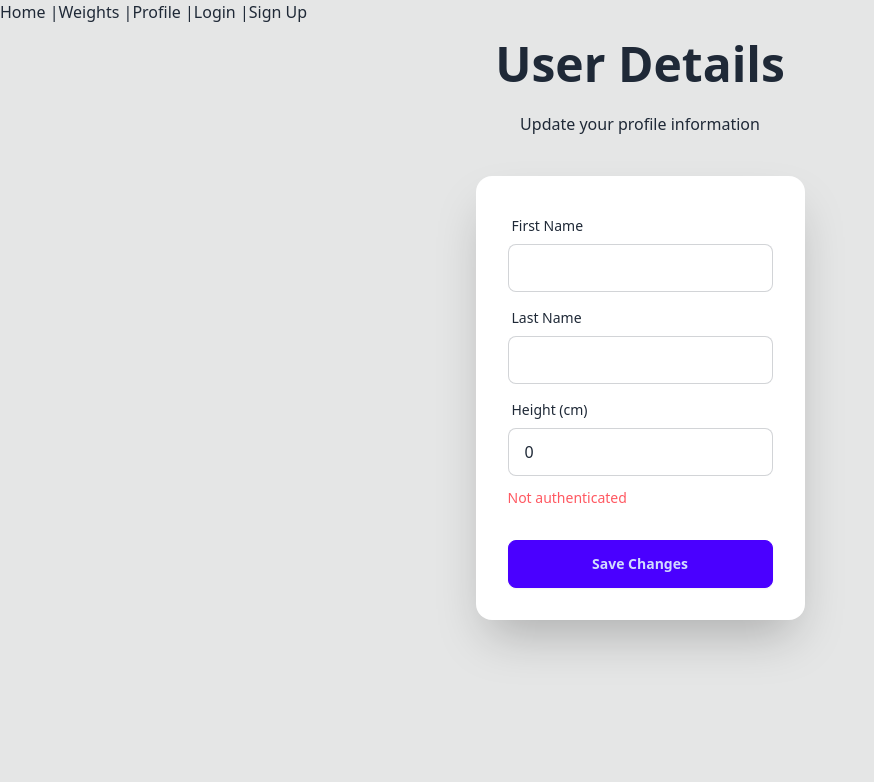
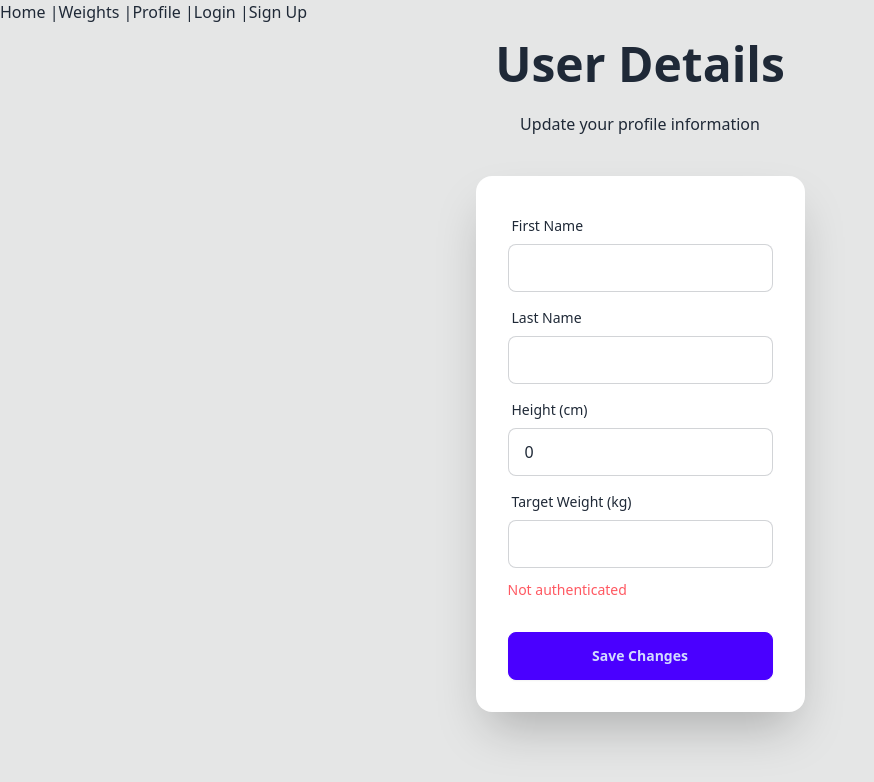
Before and after one commit to patrikvalentiny/weightracker-supabase, a React (Vite) app: page /profile in a window 1280 px wide. Shown: the top 782 px of the page, without its empty margins (0-874 px from the left). Built offline with nearby package versions, Linux system fonts and the light colour scheme; no server answers.

Commit message:
feat: add target weight input and display weight difference in CurrentWeightCard

```diff
--- a/src/components/cards/CurrentWeightCard.tsx
+++ b/src/components/cards/CurrentWeightCard.tsx
@@ -1,16 +1,24 @@
 interface CurrentWeightCardProps {
     weight?: number;
     date?: string;
+    difference?: number;
 }
 
-export const CurrentWeightCard = ({ weight, date }: CurrentWeightCardProps) => {
+export const CurrentWeightCard = ({ weight, date, difference }: CurrentWeightCardProps) => {
     return (
         <div className="card bg-base-200 md:col-span-2">
             <div className="card-body">
                 <h2 className="card-title text-2xl">Current Weight</h2>
                 {weight && date ? (
                     <>
-                        <p className="text-5xl font-bold">{weight.toFixed(1)} kg</p>
+                        <p className="text-5xl font-bold flex items-center gap-2">
+                            {weight.toFixed(1)} kg
+                            {difference !== undefined && (
+                                <span className={`text-lg ${(difference ?? 0) > 0 ? 'text-error' : 'text-success'}`}>
+                                    {' '}({difference > 0 ? '+' : ''}{difference.toFixed(1)} kg)
+                                </span>
+                            )}
+                        </p>
                         <p className="text-sm opacity-80">Last updated: {date}</p>
                     </>
                 ) : (
--- a/src/pages/Home.tsx
+++ b/src/pages/Home.tsx
@@ -108,6 +108,7 @@ export default function Home() {
                 <CurrentWeightCard
                     weight={latestWeight?.weight ?? 0}
                     date={latestWeight ? formatDate(latestWeight.created_on) : 'No data'}
+                    difference={latestWeight?.difference}
                 />
                 <WeeklyProgressCard
                     progress={weeklyProgress}
--- a/src/pages/UserDetails.tsx
+++ b/src/pages/UserDetails.tsx
@@ -5,7 +5,8 @@ import { UserDetails as IUserDetails } from '../types/userDetails';
 export default function UserDetails() {
   const [details, setDetails] = useState<IUserDetails>({
     user_id: '',
-    height_cm: 0
+    height_cm: 0,
+    target_weight: null
   });
   const [error, setError] = useState('');
   const [message, setMessage] = useState('');
@@ -82,6 +83,17 @@ export default function UserDetails() {
                           value={details.height_cm}
                           onChange={(e) => setDetails({ ...details, height_cm: parseInt(e.target.value) || 0 })} />
                   </div>
+                  <div className="form-control">
+                      <label className="label">
+                          <span className="label-text">Target Weight (kg)</span>
+                      </label>
+                      <input
+                          type="number"
+                          step="0.1"
+                          className="input input-bordered"
+                          value={details.target_weight ?? ''}
+                          onChange={(e) => setDetails({ ...details, target_weight: parseFloat(e.target.value) || null })} />
+                  </div>
                   {error && <div className="text-error text-sm mt-1">{error}</div>}
                   {message && <div className="text-success text-sm mt-1">{message}</div>}
                   <div className="form-control mt-6">
--- a/src/pages/WeightList.tsx
+++ b/src/pages/WeightList.tsx
@@ -6,8 +6,7 @@ export default function WeightList() {
 
   const transformedWeights = weights.map(w => ({
     ...w,
-    date: new Date(w.created_on),
-    difference: 0 // TODO: Calculate actual difference
+    date: new Date(w.created_on)
   }));
 
   return <WeightTable weights={transformedWeights} />;
--- a/src/services/userDetails.ts
+++ b/src/services/userDetails.ts
@@ -21,7 +21,14 @@ export async function updateUserDetails(details: Partial<UserDetails>): Promise<
   const { data, error } = await supabase
     .from('user_details')
     .upsert(
-        {user_id: user.id, height_cm: details.height_cm!, first_name: details.first_name, last_name: details.last_name, updated_at: new Date().toISOString()},
+        {
+          user_id: user.id,
+          height_cm: details.height_cm!,
+          first_name: details.first_name,
+          last_name: details.last_name,
+          target_weight: details.target_weight,
+          updated_at: new Date().toISOString()
+        },
     )
     .select()
     .single();
--- a/src/types/WeightWithBMI.ts
+++ b/src/types/WeightWithBMI.ts
@@ -7,4 +7,5 @@ export interface WeightWithBMIModel  {
   bmi_category?: string;
   recommendations?: string;
   description?: string;
+  difference?: number;
 }
--- a/src/types/database.ts
+++ b/src/types/database.ts
@@ -41,6 +41,7 @@ export type Database = {
           first_name: string | null
           height_cm: number
           last_name: string | null
+          target_weight: number | null
           updated_at: string | null
           user_id: string
         }
@@ -48,6 +49,7 @@ export type Database = {
           first_name?: string | null
           height_cm: number
           last_name?: string | null
+          target_weight?: number | null
           updated_at?: string | null
           user_id: string
         }
@@ -55,6 +57,7 @@ export type Database = {
           first_name?: string | null
           height_cm?: number
           last_name?: string | null
+          target_weight?: number | null
           updated_at?: string | null
           user_id?: string
         }
@@ -89,9 +92,9 @@ export type Database = {
           bmi_category: string | null
           created_on: string | null
           description: string | null
+          difference: number | null
           id: number | null
           one_week_average: number | null
-          recommendations: string | null
           user_id: string | null
           weight: number | null
         }
--- a/src/types/userDetails.ts
+++ b/src/types/userDetails.ts
@@ -4,4 +4,5 @@ export interface UserDetails {
   last_name?: string | null;
   height_cm: number;
   updated_at?: string | null;
+  target_weight?: number | null;
 }
```
